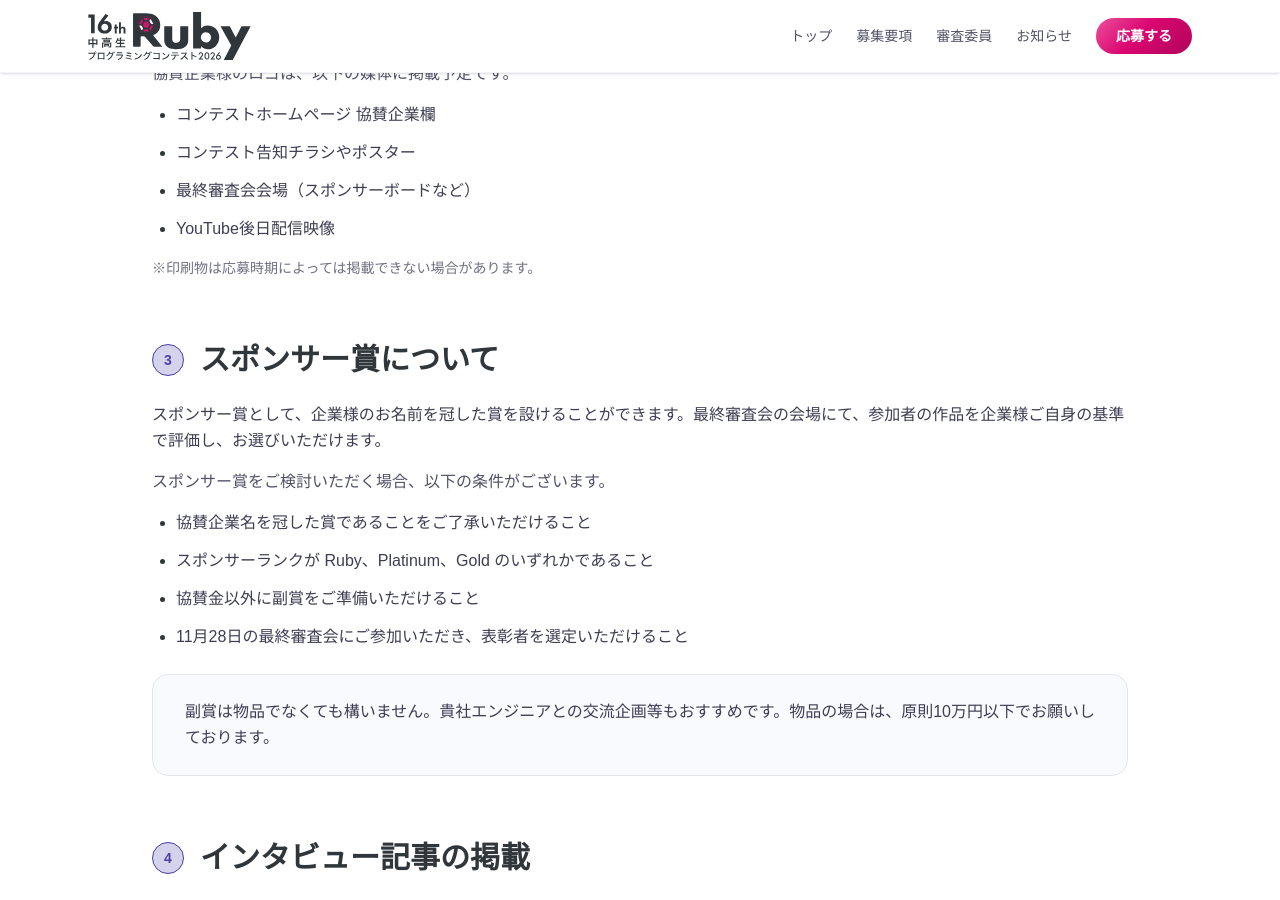
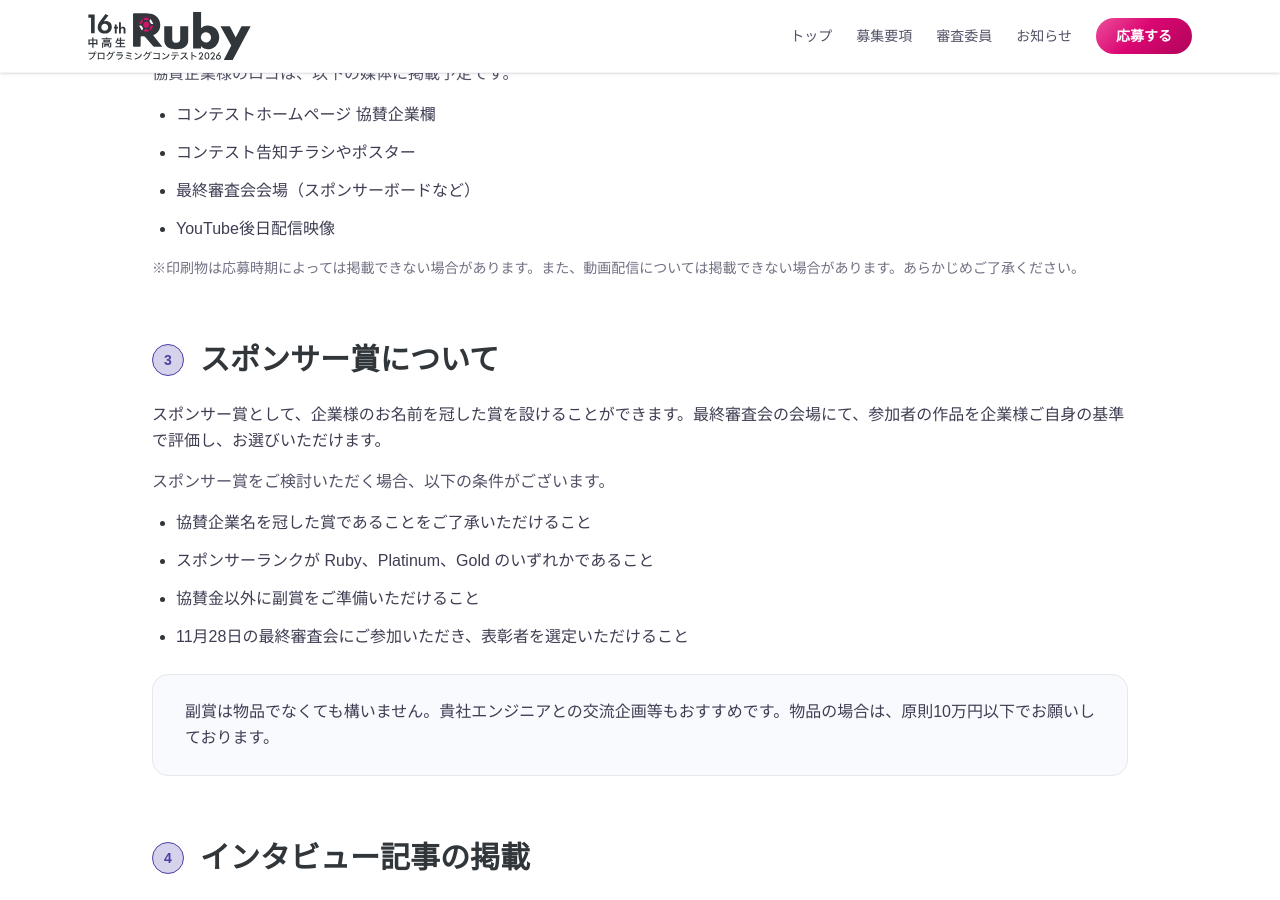
Before and after one commit to ruby-procon-net/ruby-procon-net-2026, a Jekyll site: the page built from sponsors.html, in a window 1280 px wide and 900 px high, scrolled down 2759 px. Built offline with Jekyll 4.4.1, drawn with Linux system fonts in a browser that asks for light colours.

Commit message:
ロゴ掲載の注記に動画配信の但し書きを追加
要綱にある「動画配信についてはできない場合があります」が印刷物の注記だけに
なっていたため補った。

Co-Authored-By: Claude Opus 5 <noreply@anthropic.com>

```diff
--- a/sponsors.html
+++ b/sponsors.html
@@ -211,7 +211,7 @@ permalink: /sponsors/
       <li>最終審査会会場（スポンサーボードなど）</li>
       <li>YouTube後日配信映像</li>
     </ul>
-    <p class="text-gray-500 text-sm">※印刷物は応募時期によっては掲載できない場合があります。</p>
+    <p class="text-gray-500 text-sm">※印刷物は応募時期によっては掲載できない場合があります。また、動画配信については掲載できない場合があります。あらかじめご了承ください。</p>
   </section>
 
   <!-- 3. スポンサー賞について -->
```
